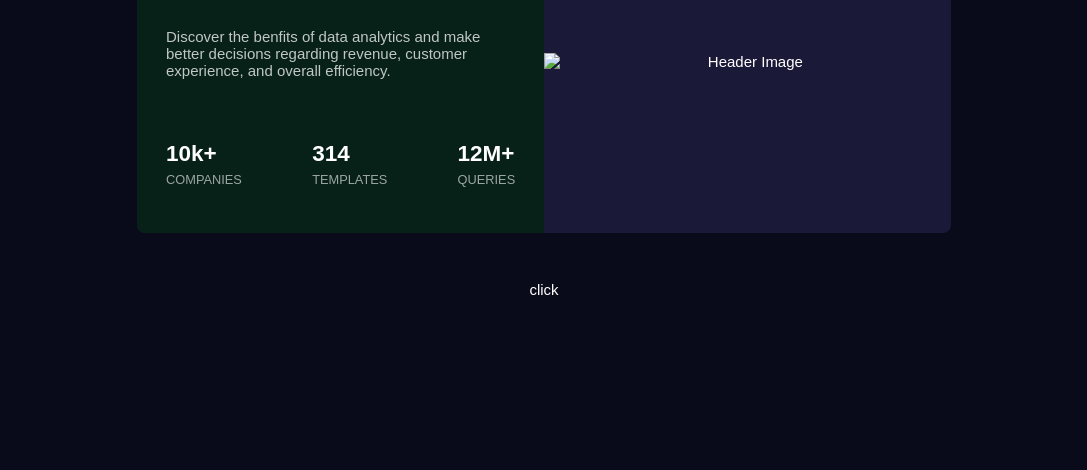
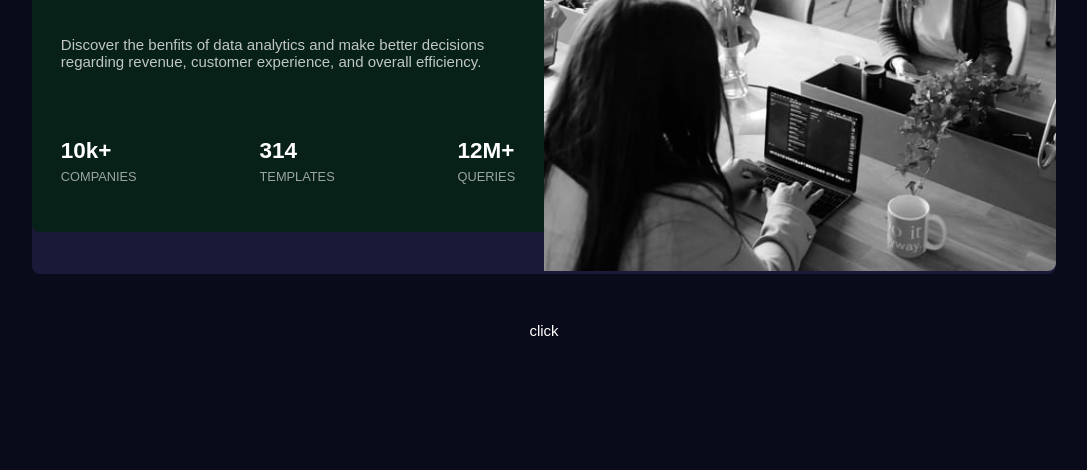
Before and after one commit to muhammedsajadali/Stats-preview-card-Frontend-Mentor-challenge, a plain HTML site: page index.html in a window 1280 px wide. Shown: the part 330-800 px from the top of the page, without its empty margins (96-1183 px from the left). Drawn offline with Linux system fonts and the light colour scheme.

Commit message:
jpgg -> jpg

```diff
--- a/index.html
+++ b/index.html
@@ -12,8 +12,8 @@
     <div id="main-container">
       <div class="mobile-upper-div desktop-right-div">
         <picture>
-          <source media="(min-width: 1020px)" srcset="./images/image-header-desktop.jpgg">
-          <img src="./images/image-header-mobile.jpgg" alt="Header Image">
+          <source media="(min-width: 1020px)" srcset="./images/image-header-desktop.jpg">
+          <img src="./images/image-header-mobile.jpg" alt="Header Image">
         </picture>
       </div>
       <div class="mobile-lower-div desktop-left-div">
```
